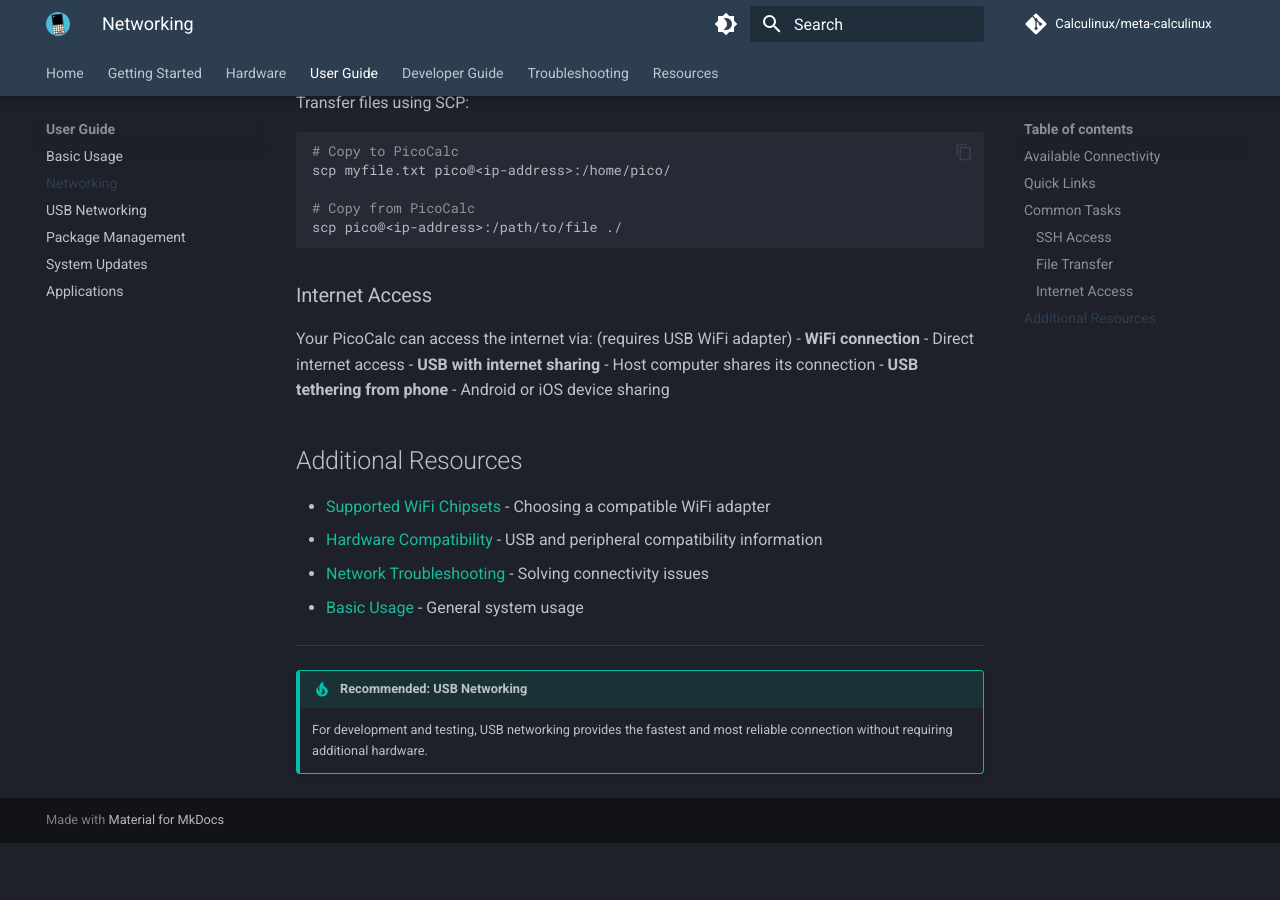
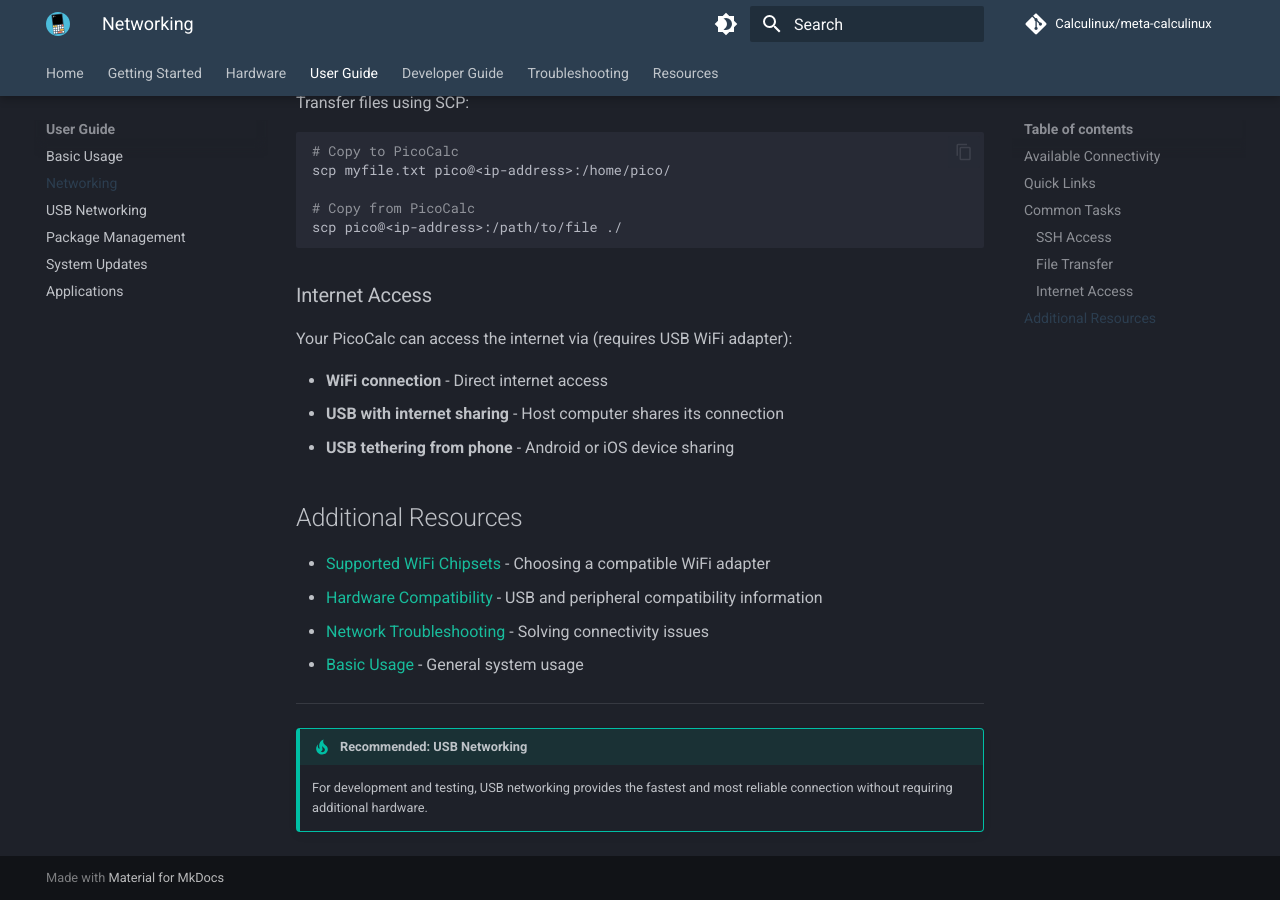
Before and after one commit to Calculinux/docs, an MkDocs documentation site: the page built from docs/user-guide/networking.md, in a window 1280 px wide and 900 px high, scrolled down 1307 px. Built offline with MkDocs 1.6.1 and Material for MkDocs 9.7.7, drawn with Linux system fonts in a browser that asks for light colours; comment, search, counter and statistics services are not loaded; before the commit the page ends 2150 px from its top, so only the background shows below that.

```diff
--- a/docs/user-guide/networking.md
+++ b/docs/user-guide/networking.md
@@ -66,8 +66,8 @@ scp pico@<ip-address>:/path/to/file ./
 
 ### Internet Access
 
-Your PicoCalc can access the internet via:
- (requires USB WiFi adapter)
+Your PicoCalc can access the internet via (requires USB WiFi adapter):
+
 - **WiFi connection** - Direct internet access
 - **USB with internet sharing** - Host computer shares its connection
 - **USB tethering from phone** - Android or iOS device sharing
```
Also changed, not shown: .github/copilot-instructions.md.
